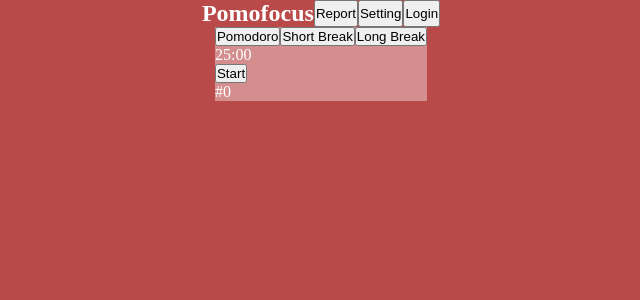
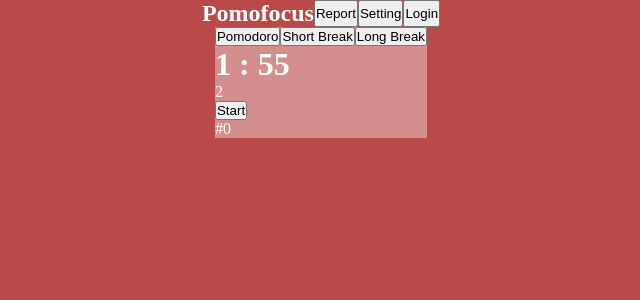
Before and after one commit to symberprzemyslaw/pomofocus-clone, a React (Vite) app in the folder app/: page / in a window 1280 px wide. Shown: the top 300 px of the page, without its empty margins (319-959 px from the left). Built offline with nearby package versions, Linux system fonts and the light colour scheme.

Commit message:
Added Counter

```diff
--- a/app/src/App.jsx
+++ b/app/src/App.jsx
@@ -1,12 +1,12 @@
+import Navbar from "./Navbar"
 import Display from "./Display"
-import Navbar from "./Navbar"
 
 function App() {
-
   return (
     <div className="container">
       <Navbar />
       <Display />
+
     </div>
   )
 }
--- /dev/null
+++ b/app/src/Counter.jsx
@@ -0,0 +1,30 @@
+import  { useState, useEffect } from 'react';
+
+const Counter = ({time, play}) => {
+    const [count, setCount] = useState(time * 60);
+    const formattedNum = num => {
+        num > 10 ? num : '0' + num
+    }
+
+    useEffect(() => { // przeniesienie tej funkcji do display? uzycie false/true do naliczania
+
+        if(count !== 0){
+        //Implementing the setInterval method
+        const interval = setInterval(() => {
+
+                setCount(count - 1);
+                console.log('hi')
+            }, 1000);
+            return () => clearInterval(interval);
+        } else {
+            play()
+        }
+
+        //Clearing the interval
+    }, [count]);
+    // must add some number formating
+    return <h1>{Math.floor(count / 60) } : {(count % 60) }</h1>;
+}
+
+
+export default Counter;
--- a/app/src/Display.jsx
+++ b/app/src/Display.jsx
@@ -1,33 +1,52 @@
-import { useState } from "react";
+import { useState, useEffect } from "react";
+import  Counter  from "./Counter"
+import ring from './assets/ring.mp3'
 
 const Display = () => {
-    const [time, setTime] = useState('25:00')
+    const [time, setTime] = useState(2)
     const [action, setAction] = useState('Start')
     const [count, setCount] = useState('#0')
     const container = document.querySelector(".container")
+    const play = () => new Audio(ring).play()
+    console.log(container)
 
 
     const handleTime = () => {
+        // divide by 60 seconds + remaider
+        if( action === 'Start'){
+            setAction('Pause')
+        } else {
+            setAction('Start')
+        }
 
-        let seconds = 150000 // miliseconds
-        let minutes = 25
-        console.log(seconds - 1000)
-        setInterval(console.log(seconds - 1000), 1000)
+        // if(time !== 0) {
+        //     useEffect( () => {
+
+        //         setInterval( () => {
+        //             setTime(time - 1)
+        //         },1000)
+
+        //     },[time]
+        //     )
+        // }
     }
-    handleTime()
     return (
         <div className="display">
             <button onClick={ () => {
                 container.style.backgroundColor = "rgb(186, 73, 73)"
+                //setTime(25)
             }}>Pomodoro</button>
             <button onClick={ () => {
                 container.style.backgroundColor = "rgb(56, 133, 138)"
+                //setTime(5)
             }}>Short Break</button>
             <button onClick={ () => {
                 container.style.backgroundColor = "rgb(57, 112, 151)"
+                //setTime(15)
             }}>Long Break</button>
+            <Counter time={time} play={play}/>
             <div className="timer">{time}</div>
-            <button>{action}</button>
+            <button onClick={handleTime}>{action}</button>
             <div className="count">
                 {count}
             </div>
```
Also changed, not shown: 1 other file (tests, documents, lock files or other folders).
